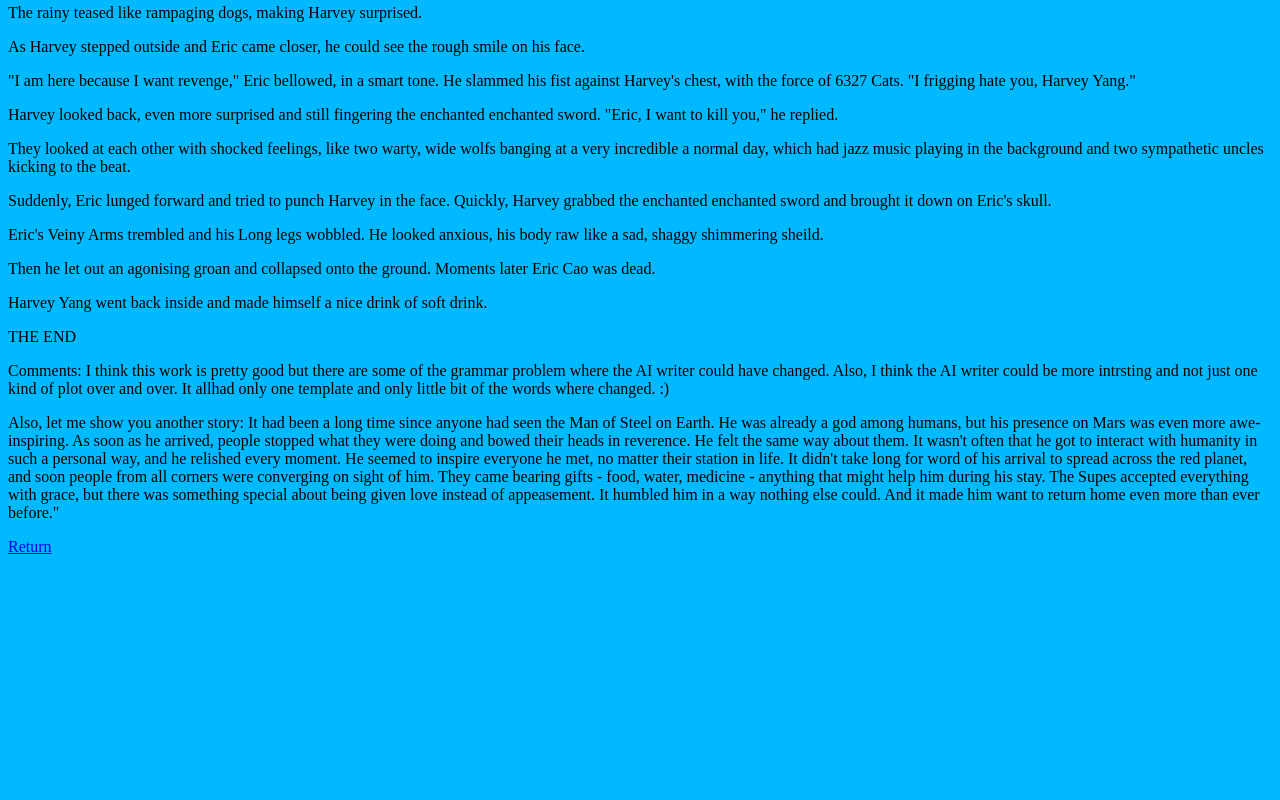
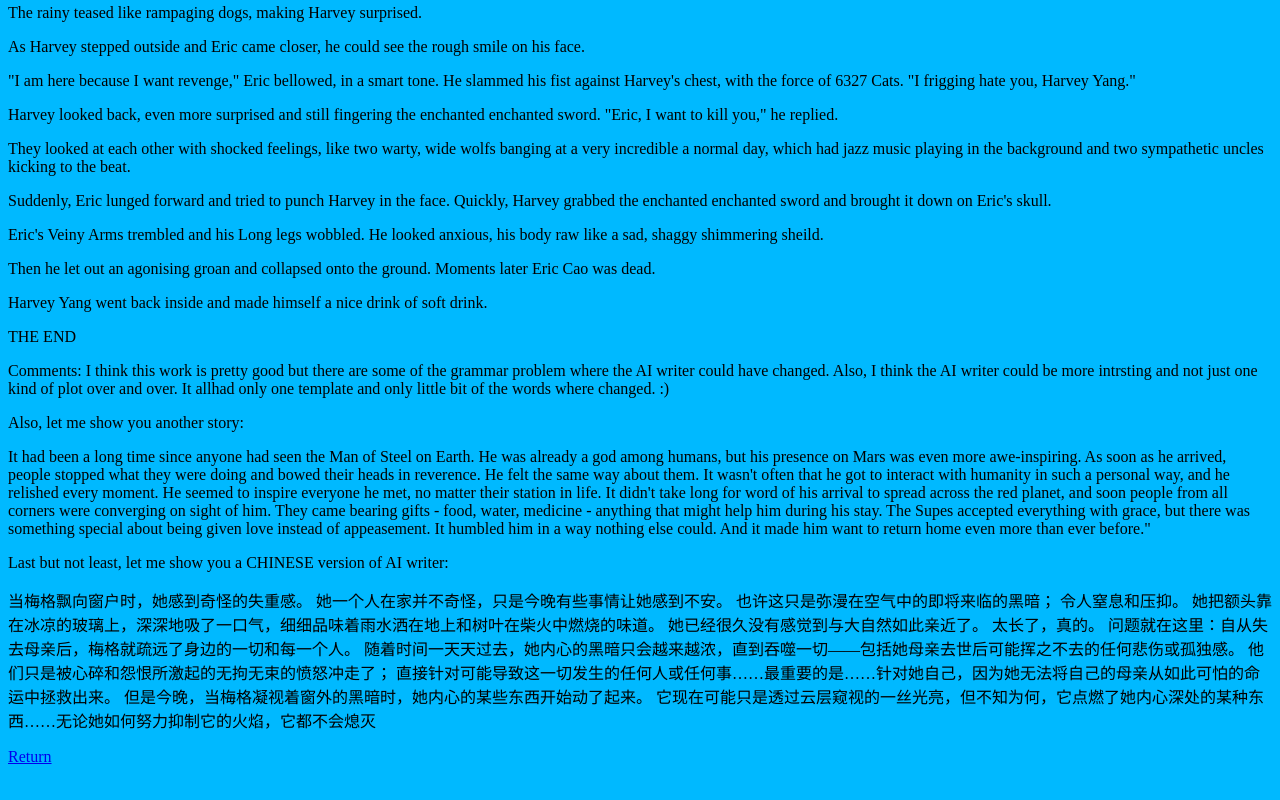
Before and after one commit to iliketoeatklunk/iliketoeatklunk.github.io, a plain HTML site: page AI writer.html in a window 1280 px wide. Shown: the part 356-1156 px from the top of the page. Before the commit the page ends 962 px from the top, so only its background shows below. Drawn offline with Linux system fonts and the light colour scheme.

Commit message:
Update AI writer.html

```diff
--- a/AI writer.html
+++ b/AI writer.html
@@ -28,13 +28,19 @@
   THE END </div>
 <p>Comments: I think this work is pretty good but there are some of the grammar problem where the AI writer could have changed. Also, I think the AI writer could be more intrsting and not just one kind of plot over and over. It allhad only one template and only little bit of the words where changed. :)<br>
 <p> Also, let me show you another story:
-	It had been a long time since anyone had seen the Man of Steel on Earth. He was already a god among humans, but his presence on Mars was even more awe-inspiring. As soon as he arrived, people stopped what they were doing and bowed their heads in reverence.
+<p>It had been a long time since anyone had seen the Man of Steel on Earth. He was already a god among humans, but his presence on Mars was even more awe-inspiring. As soon as he arrived, people stopped what they were doing and bowed their heads in reverence.
 
 He felt the same way about them. It wasn't often that he got to interact with humanity in such a personal way, and he relished every moment. He seemed to inspire everyone he met, no matter their station in life.
 
 It didn't take long for word of his arrival to spread across the red planet, and soon people from all corners were converging on sight of him. They came bearing gifts - food, water, medicine - anything that might help him during his stay.
 
 The Supes accepted everything with grace, but there was something special about being given love instead of appeasement. It humbled him in a way nothing else could. And it made him want to return home even more than ever before."
+<p> Last but not least, let me show you a CHINESE version of AI writer:
+<p> 当梅格飘向窗户时，她感到奇怪的失重感。 她一个人在家并不奇怪，只是今晚有些事情让她感到不安。 也许这只是弥漫在空气中的即将来临的黑暗； 令人窒息和压抑。
+
+她把额头靠在冰凉的玻璃上，深深地吸了一口气，细细品味着雨水洒在地上和树叶在柴火中燃烧的味道。 她已经很久没有感觉到与大自然如此亲近了。 太长了，真的。 问题就在这里：自从失去母亲后，梅格就疏远了身边的一切和每一个人。 随着时间一天天过去，她内心的黑暗只会越来越浓，直到吞噬一切——包括她母亲去世后可能挥之不去的任何悲伤或孤独感。 他们只是被心碎和怨恨所激起的无拘无束的愤怒冲走了； 直接针对可能导致这一切发生的任何人或任何事……最重要的是……针对她自己，因为她无法将自己的母亲从如此可怕的命运中拯救出来。
+
+但是今晚，当梅格凝视着窗外的黑暗时，她内心的某些东西开始动了起来。 它现在可能只是透过云层窥视的一丝光亮，但不知为何，它点燃了她内心深处的某种东西……无论她如何努力抑制它的火焰，它都不会熄灭
 </p>
 <p><a href="index.html">Return</a></p>
 	<body bgcolor="#00B9FF"></body>
```
